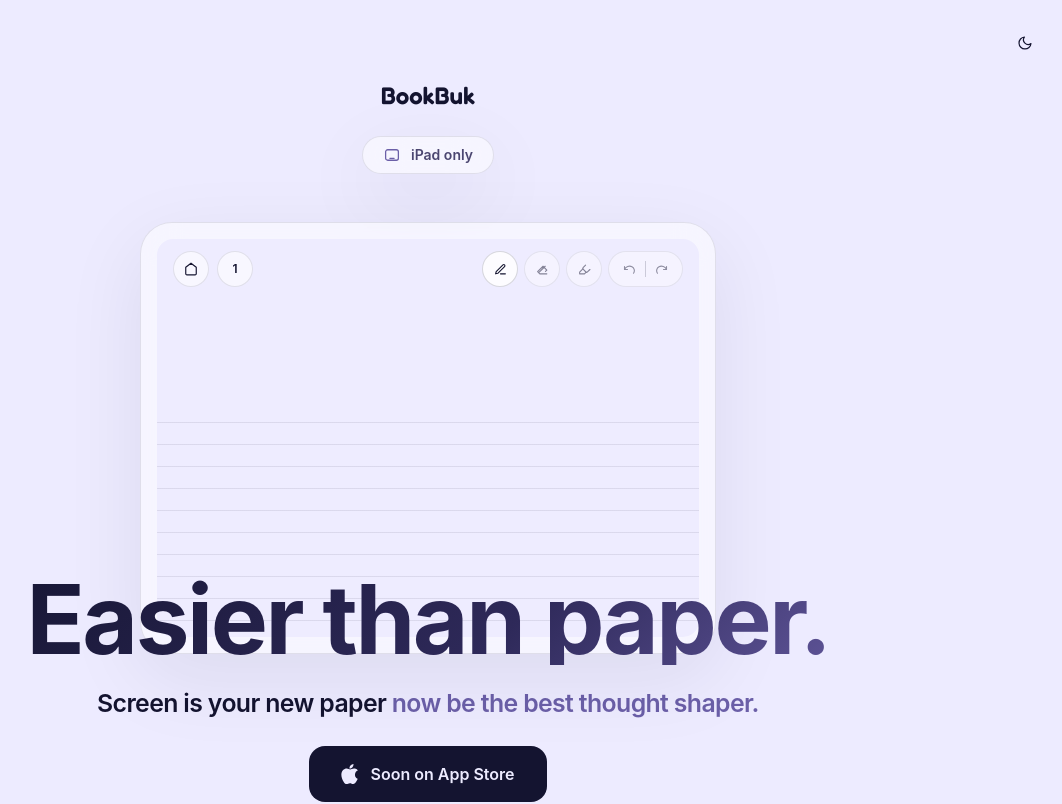
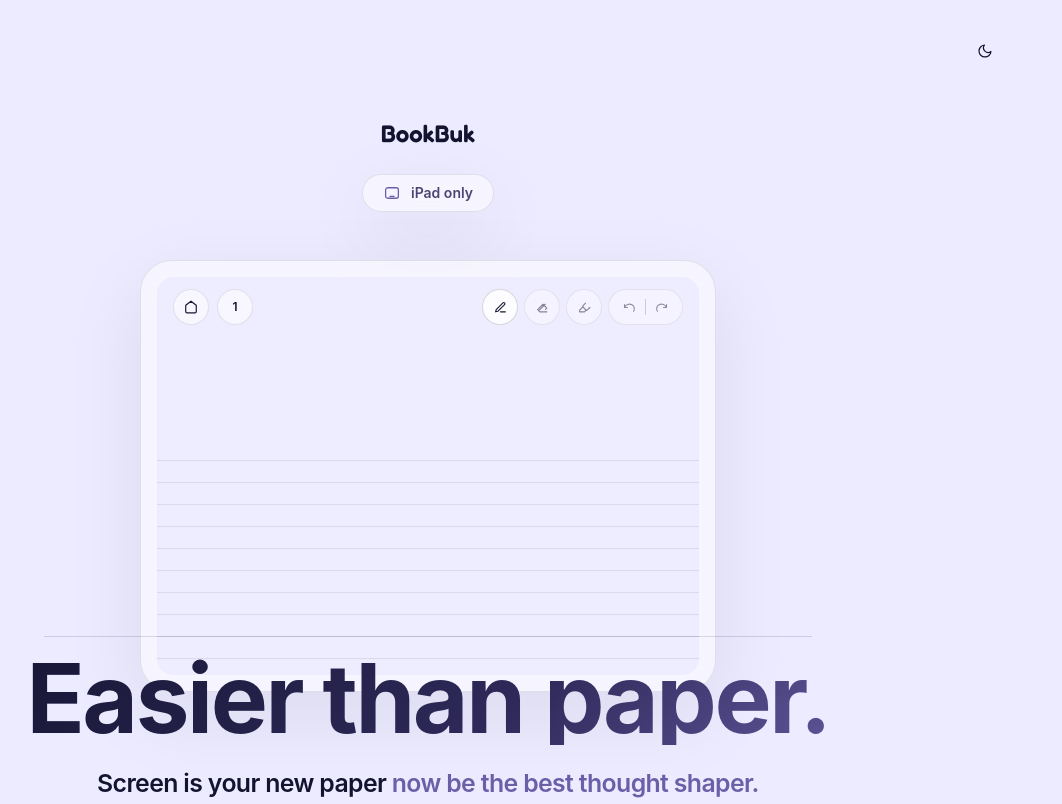
Before and after one commit to thdf65r6qq-glitch/bookbuk-web, a Next.js app: page / in a window 1280 px wide. Shown: the top 804 px of the page, without its empty margins (212-1274 px from the left). Built offline with nearby package versions, Linux system fonts and the light colour scheme.

Commit message:
Add hero divider under iPad

```diff
--- a/app/globals.css
+++ b/app/globals.css
@@ -51,6 +51,7 @@
   --gradient-start: #141430;
   --gradient-middle: #2e2959;
   --gradient-end: #6b5fa8;
+  --hero-divider: rgba(20, 20, 48, 0.14);
 }
 
 html[data-theme="dark"] {
@@ -93,6 +94,7 @@ html[data-theme="dark"] {
   --gradient-start: #f7f4ff;
   --gradient-middle: #d4cbff;
   --gradient-end: #b7a9ff;
+  --hero-divider: rgba(237, 235, 255, 0.16);
 }
 
 * {
@@ -139,10 +141,6 @@ body {
 }
 
 .theme-toggle {
-  position: fixed;
-  top: 1.5rem;
-  right: 1.5rem;
-  z-index: 50;
   display: inline-flex;
   align-items: center;
   justify-content: center;
@@ -177,8 +175,6 @@ body {
 
 @media (max-width: 640px) {
   .theme-toggle {
-    top: 1rem;
-    right: 1rem;
     width: 2.15rem;
     height: 2.15rem;
   }
--- a/app/page.tsx
+++ b/app/page.tsx
@@ -286,8 +286,15 @@ export default function Home() {
             </div>
           </div>
 
+          <div className="relative z-10 -mt-10 sm:-mt-12 md:-mt-14 mx-auto w-[80%] max-w-3xl">
+            <div
+              className="mx-auto h-px w-full"
+              style={{ backgroundColor: "var(--hero-divider)" }}
+            />
+          </div>
+
           <h1
-            className="relative z-10 -mt-12 sm:-mt-16 md:-mt-20 text-5xl sm:text-7xl md:text-8xl font-bold leading-[0.95] tracking-tight gradient-text"
+            className="relative z-10 mt-4 text-5xl sm:text-7xl md:text-8xl font-bold leading-[0.95] tracking-tight gradient-text"
             style={{ textWrap: "balance" }}
           >
             Easier than paper.
```
